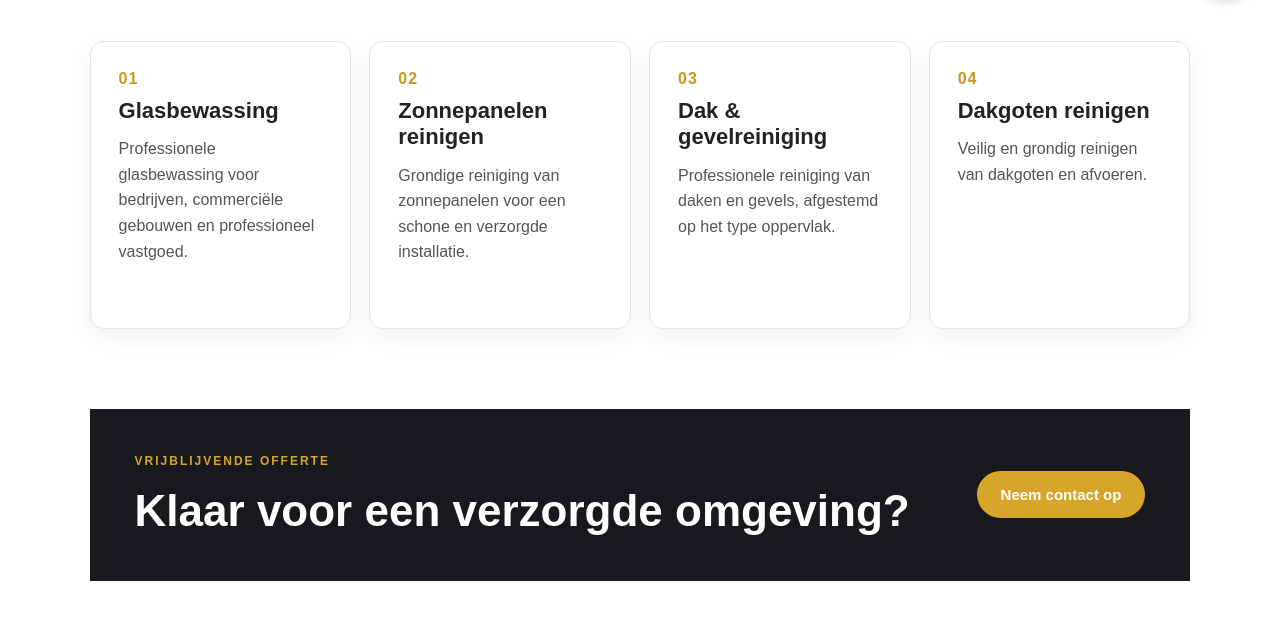
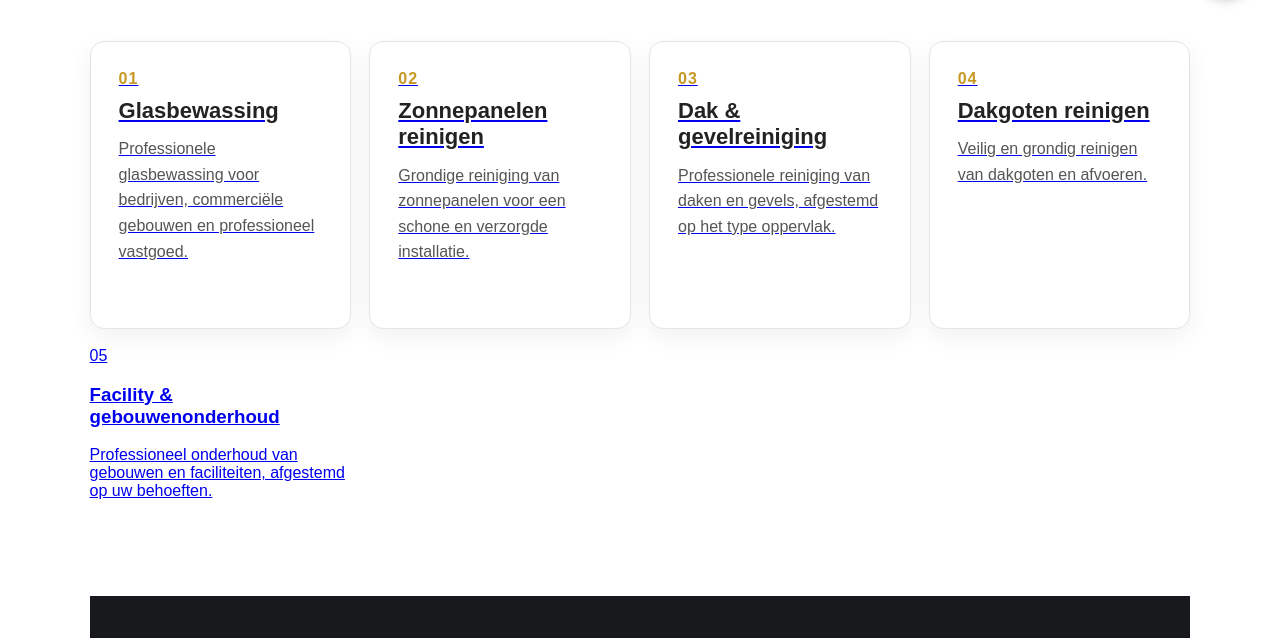
Before and after one commit to kingsatworkwear/Global-support-services, a plain HTML site: page index.html in a window 1280 px wide. Shown: the part 780-1418 px from the top of the page. Drawn offline with Linux system fonts and the light colour scheme.

Commit message:
maak alle 5 diensten klikbaar

```diff
--- a/index.html
+++ b/index.html
@@ -51,27 +51,42 @@
 
   <section class="cards">
 <article>
+  <a href="glasbewassing.html">
     <span>01</span>
     <h3>Glasbewassing</h3>
     <p>Professionele glasbewassing voor bedrijven, commerciële gebouwen en professioneel vastgoed.</p>
+  </a>
 </article>
 
 <article>
+  <a href="zonnepanelen-reinigen.html">
     <span>02</span>
     <h3>Zonnepanelen reinigen</h3>
     <p>Grondige reiniging van zonnepanelen voor een schone en verzorgde installatie.</p>
+  </a>
+</article>
 </article>
 
 <article>
+  <a href="dak-gevelreiniging.html">
     <span>03</span>
     <h3>Dak & gevelreiniging</h3>
     <p>Professionele reiniging van daken en gevels, afgestemd op het type oppervlak.</p>
+  </a>
 </article>
 
 <article>
+  <a href="dakgoten-reinigen.html">
     <span>04</span>
     <h3>Dakgoten reinigen</h3>
     <p>Veilig en grondig reinigen van dakgoten en afvoeren.</p>
+  </a>
+</article>
+  <a href="facility-gebouwenonderhoud.html">
+    <span>05</span>
+    <h3>Facility & gebouwenonderhoud</h3>
+    <p>Professioneel onderhoud van gebouwen en faciliteiten, afgestemd op uw behoeften.</p>
+  </a>
 </article>
 </section>
 
```
Lines whose indentation alone changed are shown as unchanged.
